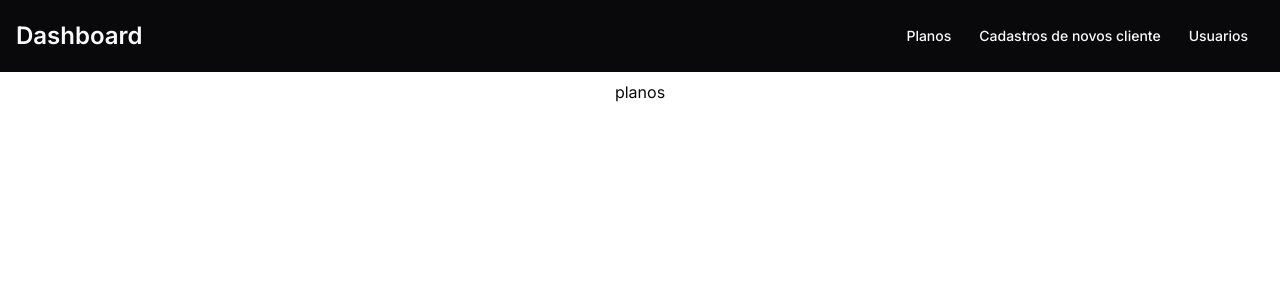
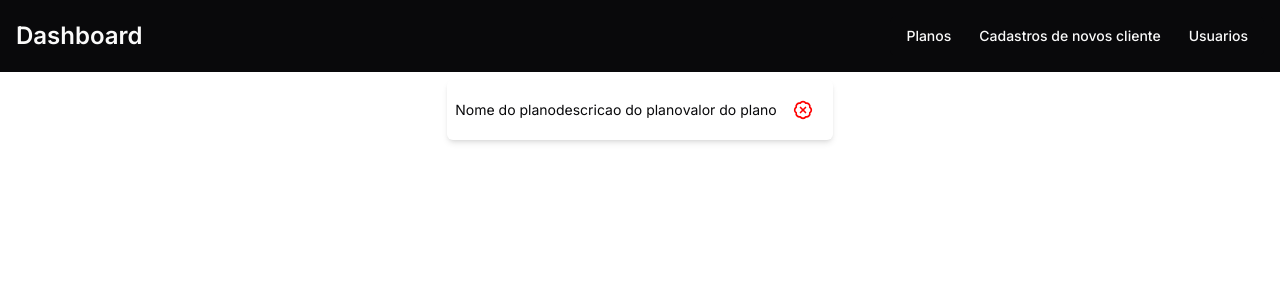
Before and after one commit to WesleyOliveira01/dashboard, a Next.js app: page /dashboard/plans in a window 1280 px wide. Shown: the top 300 px of the page. Built offline with nearby package versions, Linux system fonts and the light colour scheme.

Commit message:
feat: concepts at plans component card

```diff
--- a/app/dashboard/plans/page.tsx
+++ b/app/dashboard/plans/page.tsx
@@ -1,11 +1,26 @@
+import Button from "@/components/ui/Button";
 import Container from "@/components/ui/Container";
+import { BadgeX } from "lucide-react";
 
 const Plans = () => {
-    return (
-        <Container>
-            planos
-        </Container>
-     );
-}
+  return (
+    <Container>
+      <ul>
+        <li>
+          <section className="shadow-md p-2 rounded-md flex items-center gap-1">
+            <ul className="flex justify-evenly text-sm">
+              <li> Nome do plano</li>
+              <li> descricao do plano</li>
+              <li> valor do plano</li>
+            </ul>
+            <Button>
+              <BadgeX size={20} color="red" />
+            </Button>
+          </section>
+        </li>
+      </ul>
+    </Container>
+  );
+};
 
 export default Plans;
```
